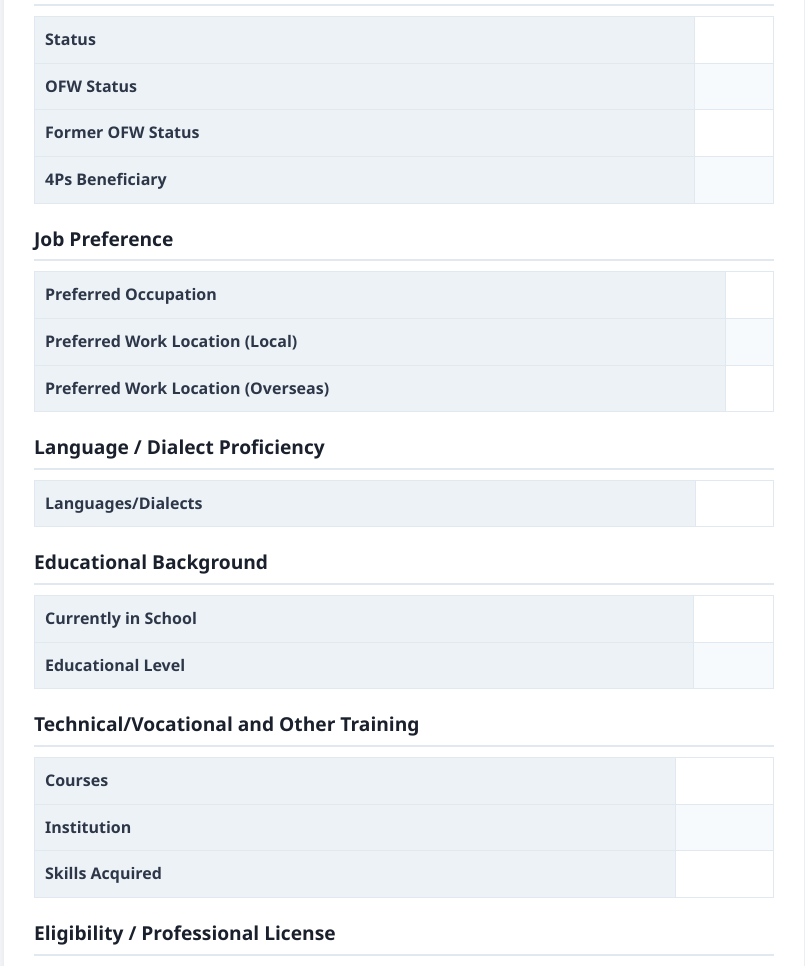
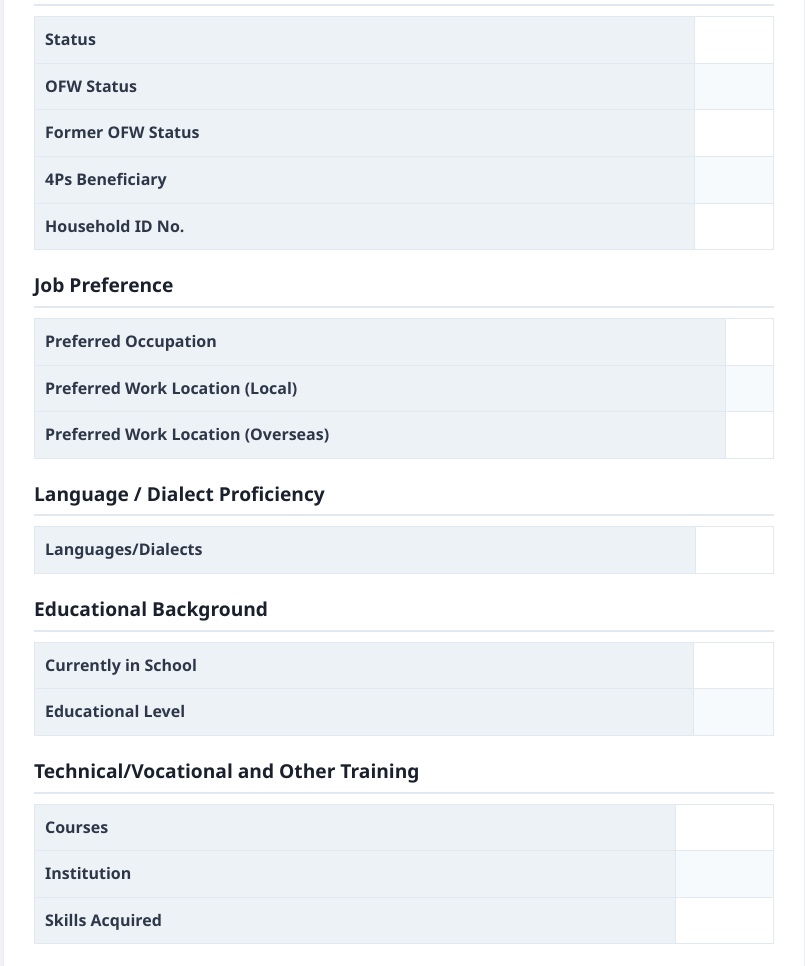
Before and after one commit to bryllemitra/PESO-Job-Portal, a PHP site: page /forms/preview.php in a window 1280 px wide. Shown: the part 856-1822 px from the top of the page, without its empty margins (236-1041 px from the left). Run offline with PHP 8.4, Linux system fonts and the light colour scheme; the visitor is signed in with stand-in values (Sample User, id 1); lists and menus that the app fills with data are empty.

Commit message:
debugging house number for the 4ps
fix the house number and added to tables

```diff
--- a/forms/preview.php
+++ b/forms/preview.php
@@ -58,6 +58,7 @@ $data = [
     'profile' => trim($_GET['profile'] ?? ''),
     'tin' => trim($_GET['tin'] ?? ''),
     'disability' => trim($_GET['disability'] ?? ''),
+    'house_number' => trim($_GET['house_number'] ?? ''),
     // New fields
     'disability' => trim($_GET['disability'] ?? ''),
     'employment_status' => trim($_GET['employment_status'] ?? ''),
@@ -225,6 +226,10 @@ $_SESSION['resume_data'] = $data;
                     <th>4Ps Beneficiary</th>
                     <td><?php echo htmlspecialchars($data['4ps_beneficiary']); ?></td>
                 </tr>
+                <tr>
+                    <th>Household ID No.</th>
+                    <td><?php echo htmlspecialchars($data['house_number']); ?></td>
+                </tr>
             </table>
         </div>
 
```
